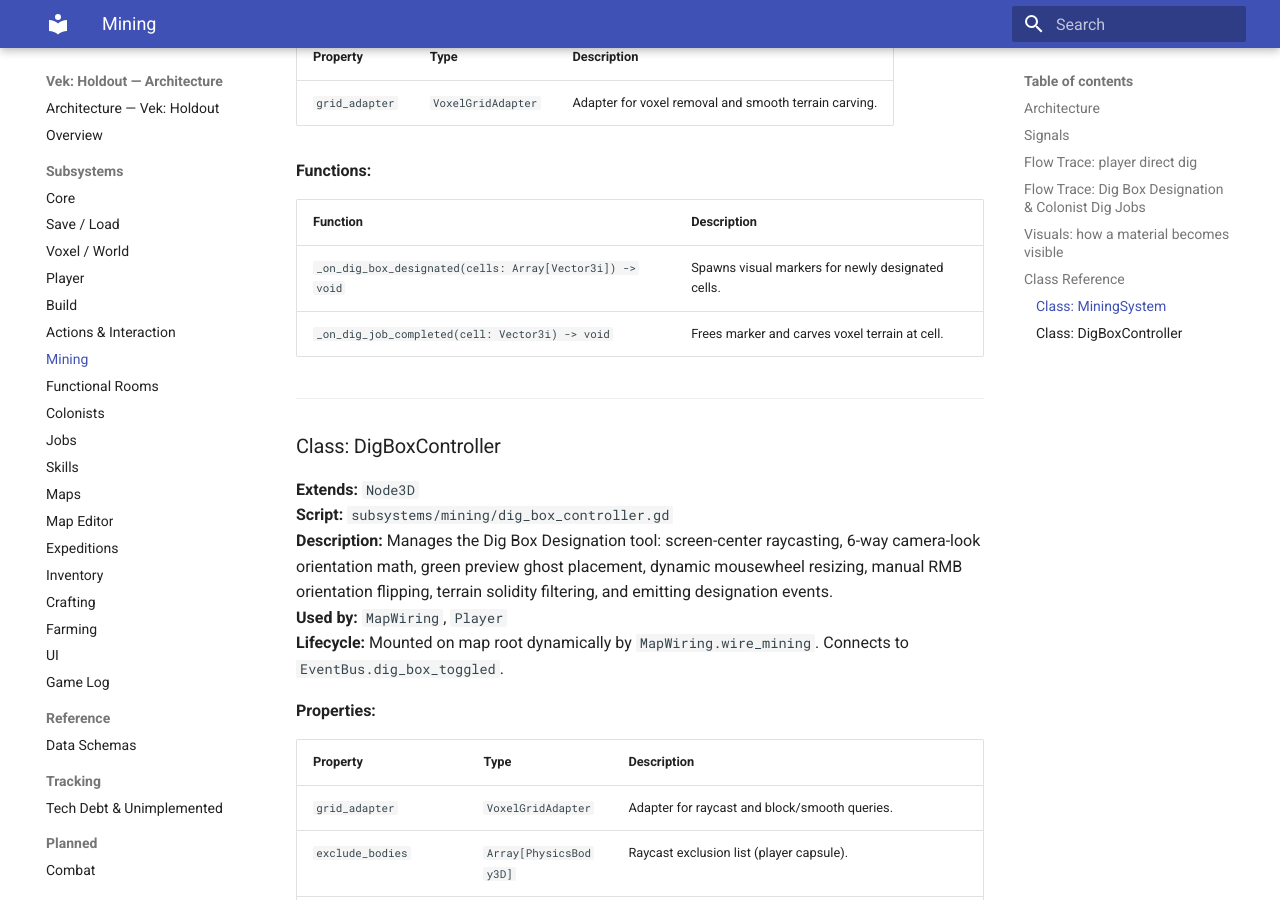
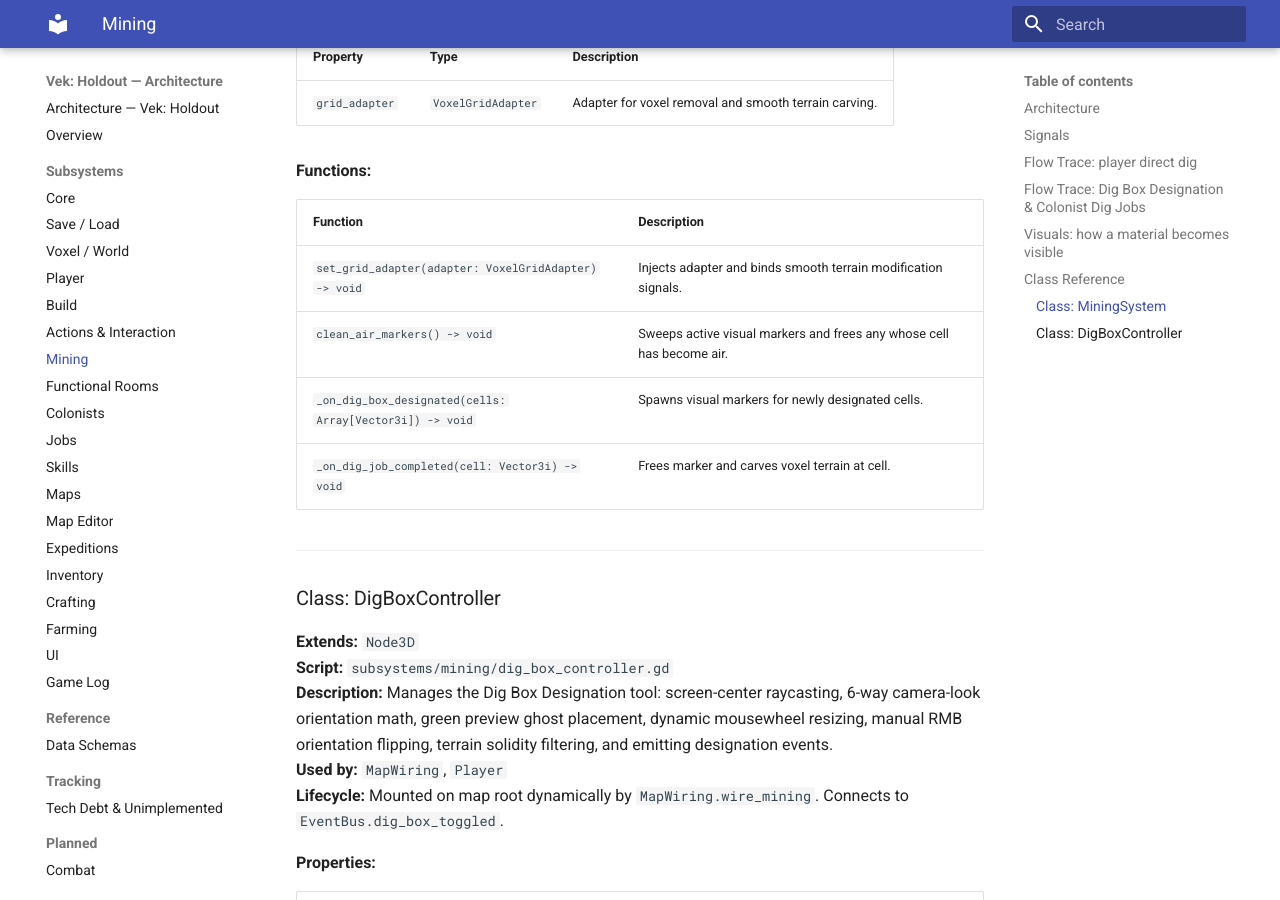
Before and after one commit to gdgonzaga/vek-holdout, an MkDocs documentation site: the page built from docs/architecture/mining.md, in a window 1280 px wide and 900 px high, scrolled down 3941 px. Built offline with MkDocs 1.6.1 and Material for MkDocs 9.7.7, drawn with Linux system fonts in a browser that asks for light colours.

Commit message:
feat(mining): cancel dig jobs and clear designation markers when terrain is mined to air
- Wire VoxelGridAdapter's terrain check predicate into the Colony autoload.
- Modify DigJobDef to prevent starting or continuing dig jobs if the terrain
  at the job's anchor cell has already been mined.
- Add `clean_air_markers` to MiningSystem to automatically clean up active
  visual designation markers when terrain is carved to air.
- Document new methods in docs/architecture/mining.md.
- Add suite_mining_test unit tests for the marker cleanup and job availability check.

391/391 green

```diff
--- a/docs/architecture/mining.md
+++ b/docs/architecture/mining.md
@@ -94,6 +94,8 @@
 
 | Function | Description |
 |---|---|
+| `set_grid_adapter(adapter: VoxelGridAdapter) -> void` | Injects adapter and binds smooth terrain modification signals. |
+| `clean_air_markers() -> void` | Sweeps active visual markers and frees any whose cell has become air. |
 | `_on_dig_box_designated(cells: Array[Vector3i]) -> void` | Spawns visual markers for newly designated cells. |
 | `_on_dig_job_completed(cell: Vector3i) -> void` | Frees marker and carves voxel terrain at cell. |
 
```
Also changed, not shown: 5 other files.
